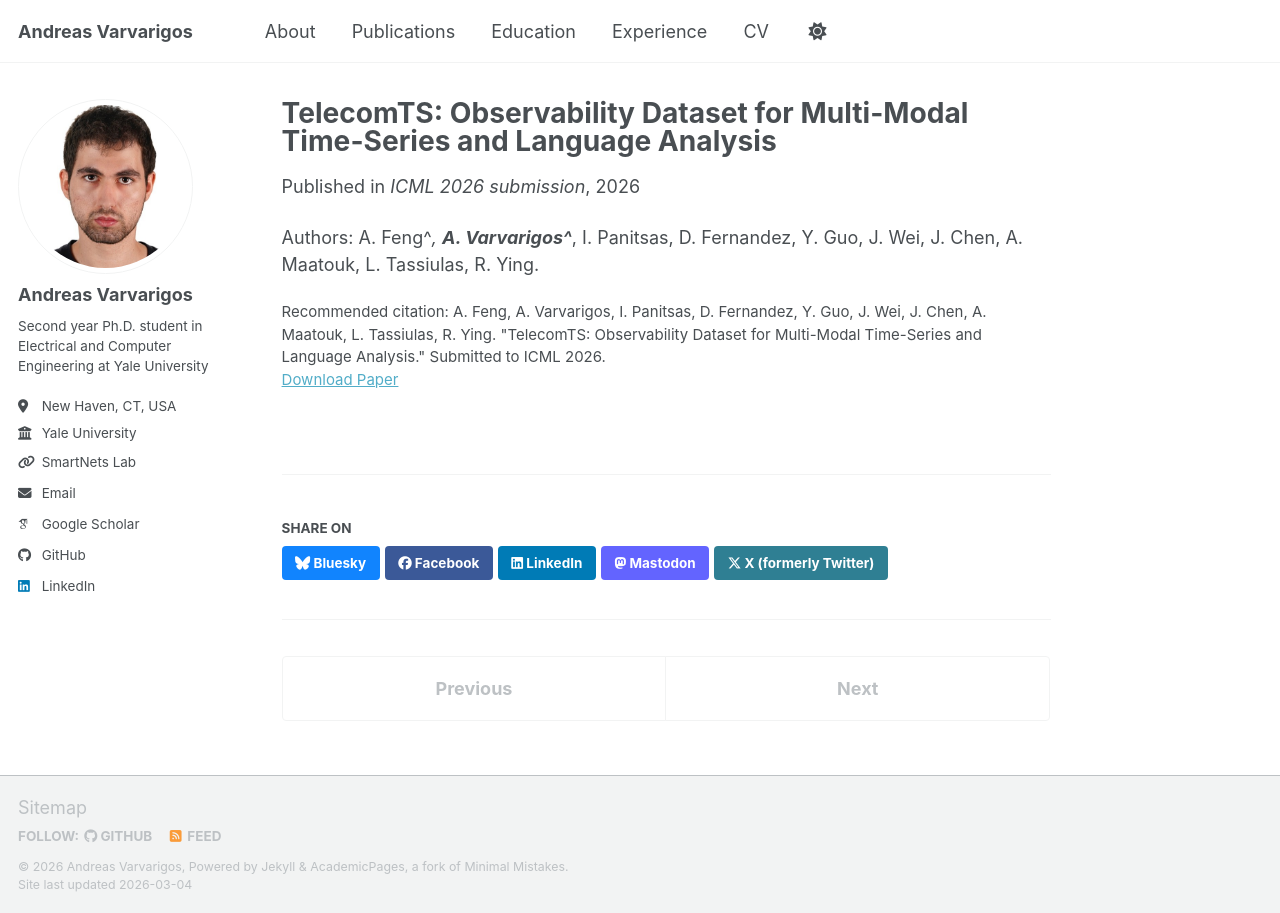
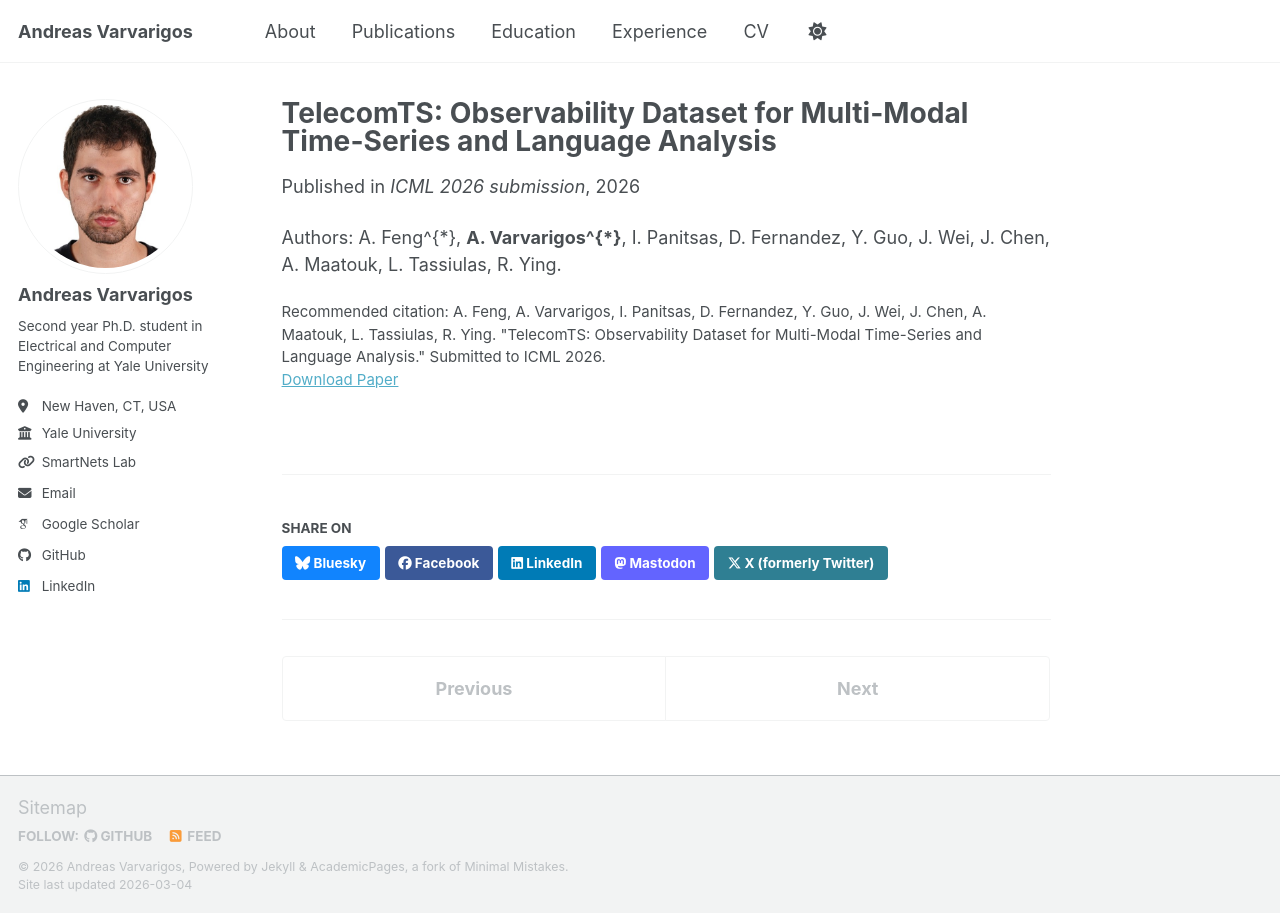
Before and after one commit to varvarigos/varvarigos.github.io, a Jekyll site: the page built from _publications/2026-01-02-telecomts.md, in a window 1280 px wide. Built offline with Jekyll 4.4.1, drawn with Linux system fonts in a browser that asks for light colours; some web fonts are replaced; a script bundle is joined from its source files by our own code; library files that are not in the unit come from our copies.

```diff
--- a/_publications/2026-01-02-telecomts.md
+++ b/_publications/2026-01-02-telecomts.md
@@ -12,4 +12,4 @@ header:
   teaser: "publications/telecomts.png"
 ---
 
-Authors: A. Feng^*, **A. Varvarigos^***, I. Panitsas, D. Fernandez, Y. Guo, J. Wei, J. Chen, A. Maatouk, L. Tassiulas, R. Ying.
+Authors: A. Feng^{\*}, **A. Varvarigos^{\*}**, I. Panitsas, D. Fernandez, Y. Guo, J. Wei, J. Chen, A. Maatouk, L. Tassiulas, R. Ying.
```
